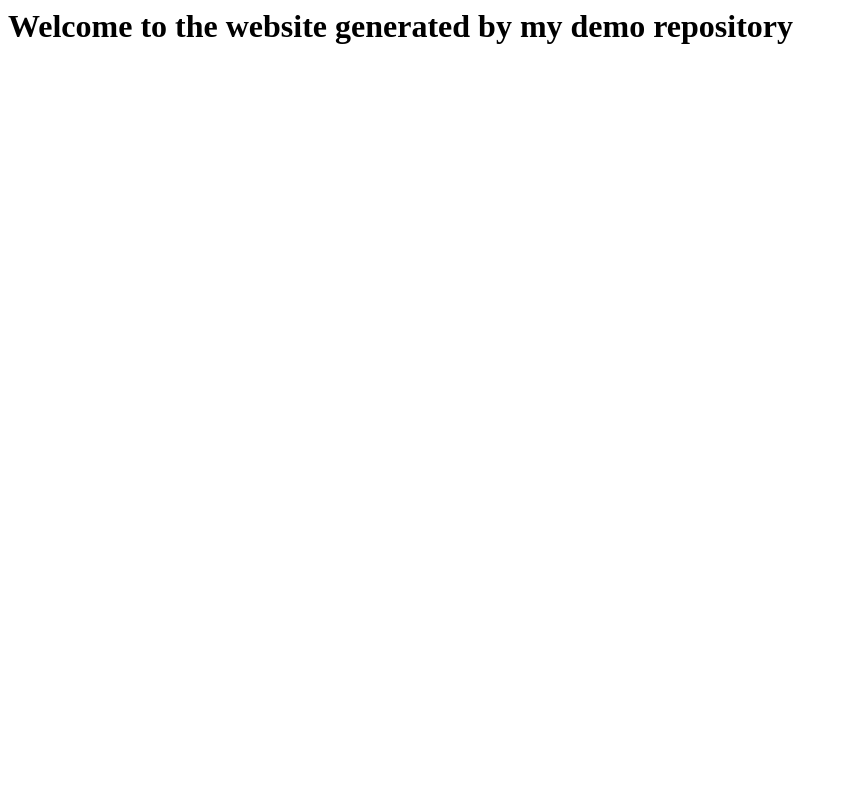
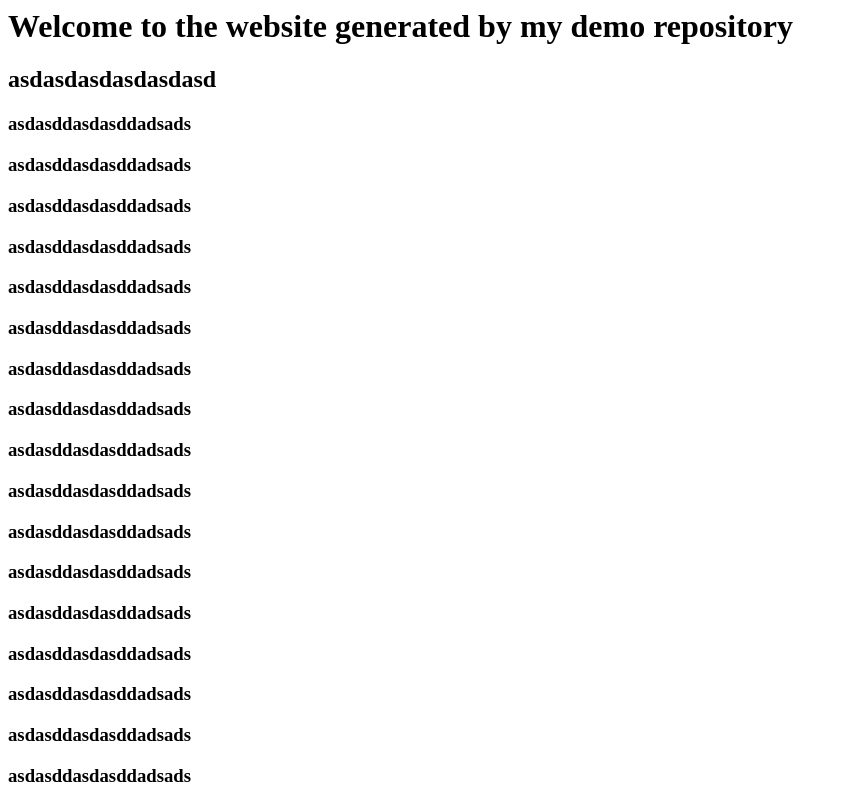
Before and after one commit to devo-local/demo-repository, a website: page index.html in a window 1280 px wide. Shown: the whole page, without its empty margins (0-847 px from the left). Drawn offline with Linux system fonts and the light colour scheme.

Commit message:
added commit

```diff
--- a/index.html
+++ b/index.html
@@ -1 +1,22 @@
 <h1>Welcome to the website generated by my demo repository</h1>
+<h2>asdasdasdasdasdasd</h2>
+<h3>asdasddasdasddadsads</h3>
+<h3>asdasddasdasddadsads</h3>
+
+<h3>asdasddasdasddadsads</h3>
+<h3>asdasddasdasddadsads</h3>
+<h3>asdasddasdasddadsads</h3>
+
+<h3>asdasddasdasddadsads</h3>
+<h3>asdasddasdasddadsads</h3>
+<h3>asdasddasdasddadsads</h3>
+
+<h3>asdasddasdasddadsads</h3>
+<h3>asdasddasdasddadsads</h3>
+<h3>asdasddasdasddadsads</h3>
+<h3>asdasddasdasddadsads</h3>
+<h3>asdasddasdasddadsads</h3>
+<h3>asdasddasdasddadsads</h3>
+<h3>asdasddasdasddadsads</h3>
+<h3>asdasddasdasddadsads</h3>
+<h3>asdasddasdasddadsads</h3>
```
